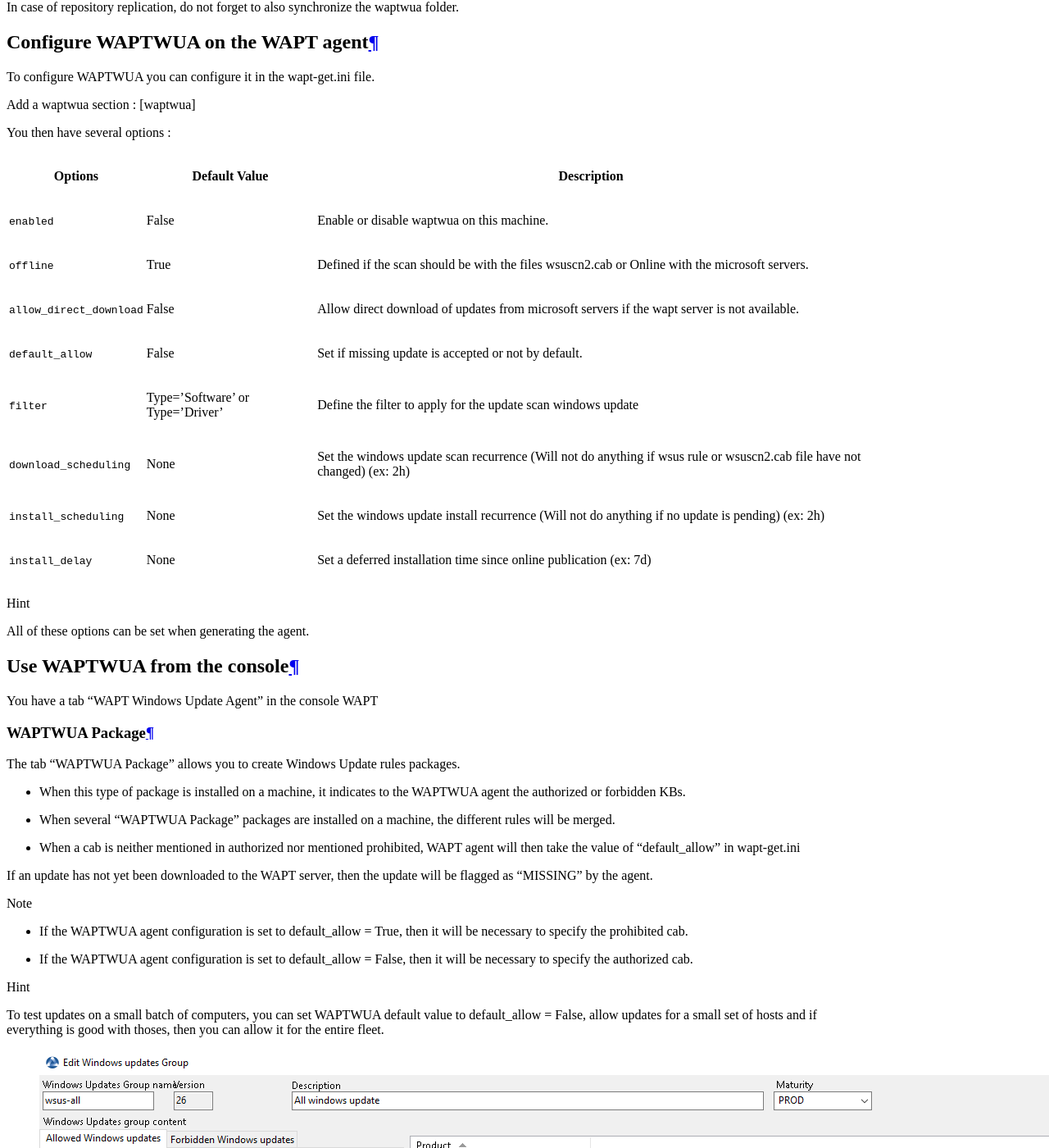
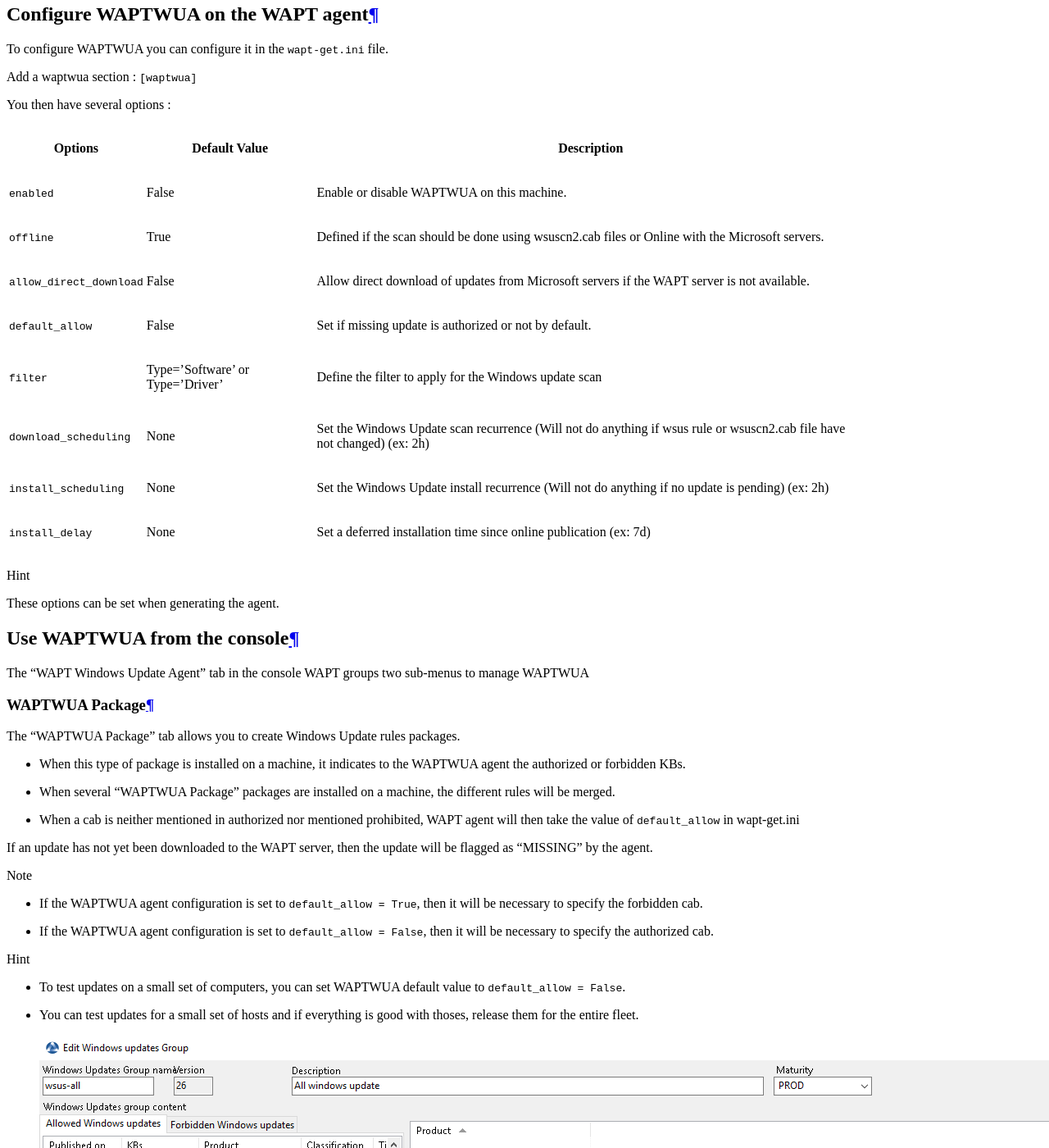
Before and after one commit to tranquilit/WAPT-Documentation, a Sphinx documentation site: the page built from source/wapt-usage/wapt-windows-update.rst, in a window 1280 px wide and 1400 px high, scrolled down 1707 px. Shown: the whole window at 82% size. Built offline with Sphinx 7.4.7 and the Read the Docs theme 2.0.0, drawn with Linux system fonts in a browser that asks for light colours; some of the changed text lies outside the part shown.

Commit message:
WAPTWUA_syntax and improvements

```diff
--- a/source/wapt-usage/wapt-windows-update.rst
+++ b/source/wapt-usage/wapt-windows-update.rst
@@ -42,28 +39,22 @@
 .. note::
 
 	Downloaded updates are stored in the waptwua folder in the repository.
-
-	On Linux servers : /var/www/waptwua
-
-	And on Windows servers :
-
-	C:\\wapt\\waptserver\\repository\\waptwua
+	 * On Linux servers : :file:`/var/www/waptwua`
+	 * On Windows servers :file:`C:\\wapt\\waptserver\\repository\\waptwua`
 
 .. hint::
 
-	The WAPT Windows Update Agent repository download URL is based on repo_url in wapt-get.ini
-
-	Your secondary repository will be fully operational with WAPT Windows Update to reduce bandwidth usage.
-
-	In case of repository replication, do not forget to also synchronize the waptwua folder.
+	The WAPT Windows Update Agent repository download URL is based on the :file:`repo_url` in :file:`wapt-get.ini`
+	 * In case of repository replication, it's fully operational with WAPT Windows Update to reduce bandwidth usage.
+	 * Do not forget to synchronize the waptwua folder.
 
 
 Configure WAPTWUA on the WAPT agent
 --------------------------------------------
 
-To configure WAPTWUA you can configure it in the wapt-get.ini file.
+To configure WAPTWUA you can configure it in the :file:`wapt-get.ini` file.
 
-Add a waptwua section  : [waptwua]
+Add a waptwua section  : :file:`[waptwua]`
 
 You then have several options :
 
@@ -72,48 +63,47 @@
 ====================================== ==================================== =========================================================================================================================
 Options                                Default Value               			Description
 ====================================== ==================================== =========================================================================================================================
-``enabled``                            False                       			Enable or disable waptwua on this machine.
-``offline``                            True                        			Defined if the scan should be with the files wsuscn2.cab or Online with the microsoft servers.
-``allow_direct_download``        	   False						        Allow direct download of updates from microsoft servers if the wapt server is not available.
-``default_allow``                      False                                Set if missing update is accepted or not by default.
-``filter``                             Type='Software' or Type='Driver'     Define the filter to apply for the update scan windows update
-``download_scheduling``				   None                                 Set the windows update scan recurrence (Will not do anything if wsus rule or wsuscn2.cab file have not changed) (ex: 2h)
-``install_scheduling``                 None                                 Set the windows update install recurrence (Will not do anything if no update is pending) (ex: 2h)
+``enabled``                            False                       			Enable or disable WAPTWUA on this machine.
+``offline``                            True                        			Defined if the scan should be done using wsuscn2.cab files or Online with the Microsoft servers.
+``allow_direct_download``        	   False						        Allow direct download of updates from Microsoft servers if the WAPT server is not available.
+``default_allow``                      False                                Set if missing update is authorized or not by default.
+``filter``                             Type='Software' or Type='Driver'     Define the filter to apply for the Windows update scan
+``download_scheduling``				   None                                 Set the Windows Update scan recurrence (Will not do anything if wsus rule or wsuscn2.cab file have not changed) (ex: 2h)
+``install_scheduling``                 None                                 Set the Windows Update install recurrence (Will not do anything if no update is pending) (ex: 2h)
 ``install_delay``                      None                                 Set a deferred installation time since online publication    (ex: 7d)
 ====================================== ==================================== =========================================================================================================================
 
 .. hint::
 
-	All of these options can be set when generating the agent.
+	These options can be set when generating the agent.
 
 
 Use WAPTWUA from the console
 --------------------------------------------
 
-You have a tab "WAPT Windows Update Agent" in the console WAPT
+The "WAPT Windows Update Agent" tab in the console WAPT groups two sub-menus to manage WAPTWUA
 
 WAPTWUA Package
 +++++++++++++++++
 
-The tab "WAPTWUA Package" allows you to create Windows Update rules packages.
+The "WAPTWUA Package" tab allows you to create Windows Update rules packages.
 
 * When this type of package is installed on a machine, it indicates to the WAPTWUA agent the authorized or forbidden KBs.
 * When several "WAPTWUA Package" packages are installed on a machine, the different rules will be merged.
-* When a cab is neither mentioned in authorized nor mentioned prohibited, WAPT agent will then take the value of "default_allow" in wapt-get.ini
+* When a cab is neither mentioned in authorized nor mentioned prohibited, WAPT agent will then take the value of :file:`default_allow` in wapt-get.ini
 
 If an update has not yet been downloaded to the WAPT server, then the update will be flagged as "MISSING" by the agent.
 
 .. note::
 
-	* If the WAPTWUA agent configuration is set to default_allow = True, then it will be necessary to specify the prohibited cab.
-	* If the WAPTWUA agent configuration is set to default_allow = False, then it will be necessary to specify the authorized cab.
+	* If the WAPTWUA agent configuration is set to :file:`default_allow = True`, then it will be necessary to specify the forbidden cab.
+	* If the WAPTWUA agent configuration is set to :file:`default_allow = False`, then it will be necessary to specify the authorized cab.
 
 
 .. hint::
 
-	To test updates on a small batch of computers, you can set WAPTWUA default value to default_allow = False,
-	allow updates for a small set of hosts and if everything is good with thoses,
-	then you can allow it for the entire fleet.
+	* To test updates on a small set of computers, you can set WAPTWUA default value to :file:`default_allow = False`.
+	* You can test updates for a small set of hosts and if everything is good with thoses, release them for the entire fleet.
 
 
 .. figure:: wapt_console-wua.png
@@ -126,15 +116,19 @@
 Windows Updates list tab
 ++++++++++++++++++++++++++++
 
-The "Windows Update List" tab lists all windows updates.
+The "Windows Update List" tab lists all needed Windows Updates.
 
-The left pane displays updates filtered by criticality, product, or classificiation.
+The left pane displays updates categories, allowing you to filter by
 
-In the grid, if the "Downloaded on" column is empty, it means that the update was not downloaded by WAPT server and is not present on the server. (This update isn't missing on any post)
+ * criticality
+ * product
+ * classificiation.
 
-* You can force the download of an update by right-clicking it and click "Download".
-* You can also force the download of the wsusscn2.cab file with the "Download WSUSScan cab from Microsoft Web Site" button
-* You can see the Windows Updates download on the server with the button "show download task"
+In the right pane grid, if the "Downloaded on" column is empty, it means that the update was not downloaded by WAPT server and is not present on the server. (This update isn't missing on any post)
+
+ * You can force the download of an update by right-clicking it and click "Download".
+ * You can also force the download of the wsusscn2.cab file with the "Download WSUSScan cab from Microsoft Web Site" button
+ * You can see the Windows Updates download on the server with the button "show download task"
 
 .. hint::
 
@@ -149,7 +143,7 @@
 
 
 
-WAPT Windows Update flow process
+WAPT Windows Updates flow process
 ------------------------------------------------------------------
 
 .. figure:: wapt-wua-diagramme-windows-update.png
```
Also changed, not shown: other parts of source/wapt-usage/wapt-windows-update.rst (+4 -7 lines).
